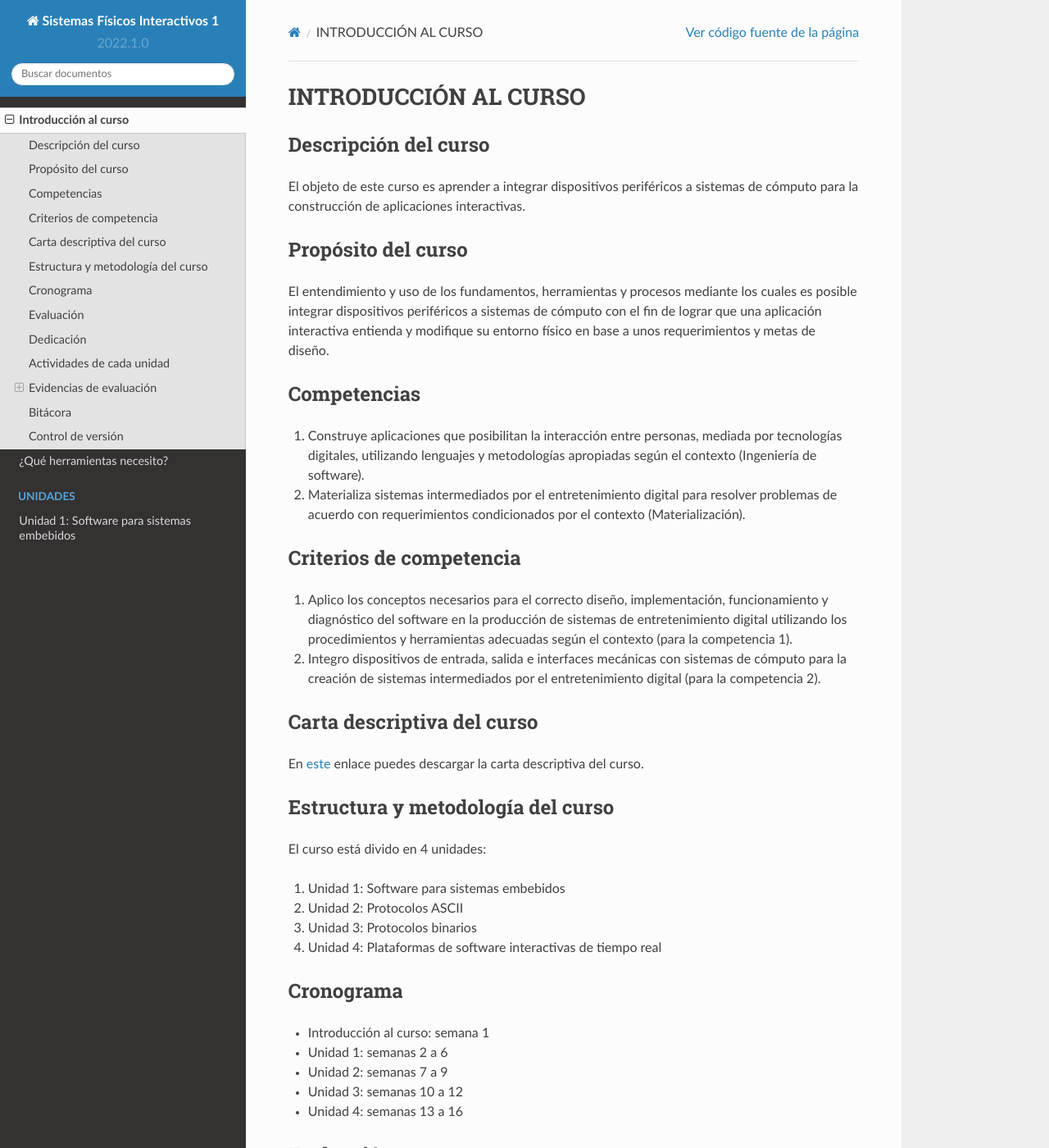
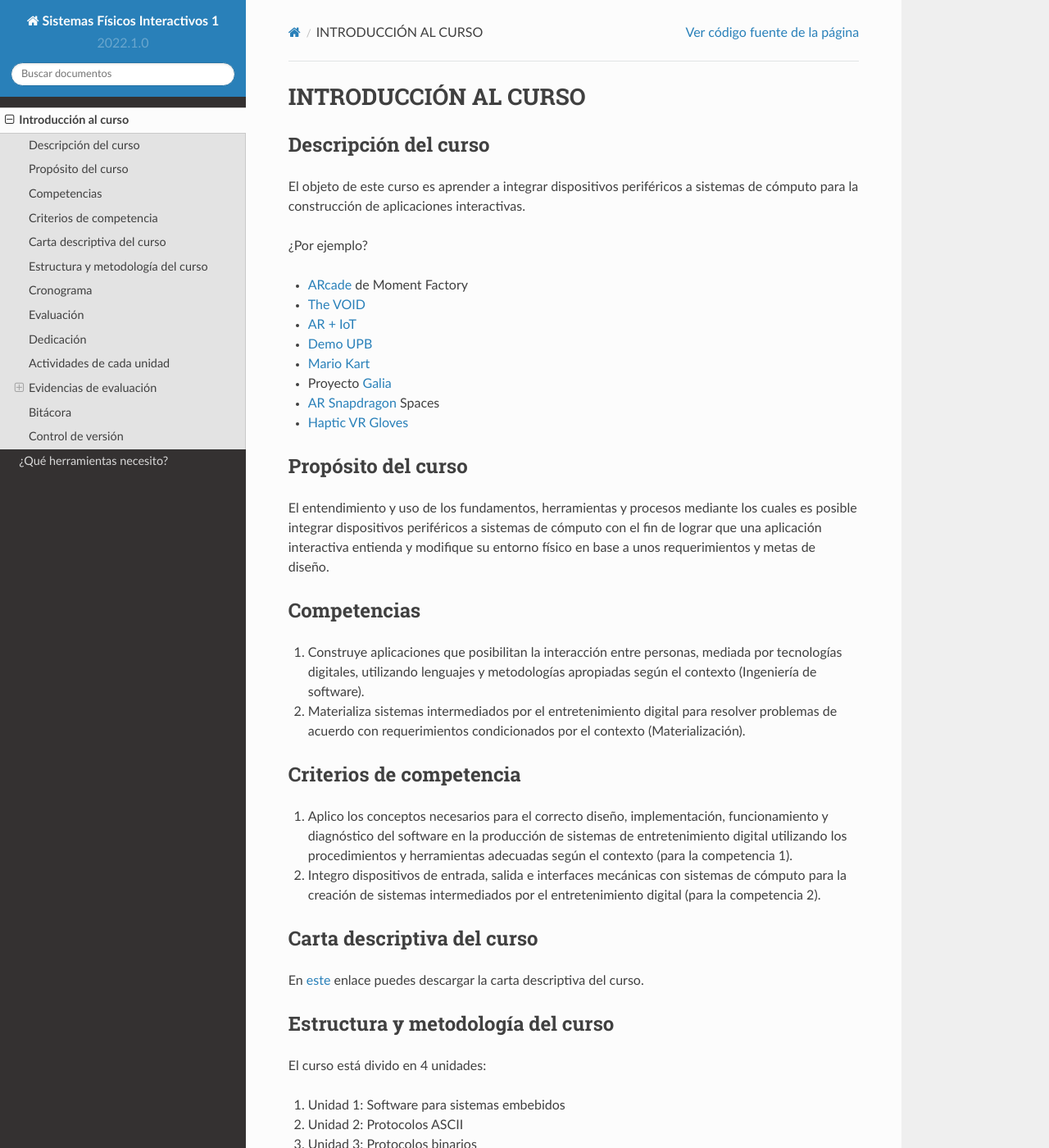
Before and after one commit to juanferfranco/SistemasFisicosInteractivos1, a Sphinx documentation site: the page built from docs/_intro/intro.rst, in a window 1280 px wide and 1400 px high. Shown: the whole window at 82% size. Built offline with Sphinx 7.4.7 and the Read the Docs theme 2.0.0, drawn with Linux system fonts in a browser that asks for light colours; pages that are not in the unit, such as notebooks, are missing from menus; some of the changed text lies outside the part shown.

Commit message:
hide Unity 1. Only Intro info

```diff
--- a/docs/_intro/intro.rst
+++ b/docs/_intro/intro.rst
@@ -6,6 +6,18 @@ Descripción del curso
 
 El objeto de este curso es aprender a integrar dispositivos periféricos a
 sistemas de cómputo para la construcción de aplicaciones interactivas.
+
+¿Por ejemplo?
+
+* `ARcade <https://youtu.be/3qmF6oCIxdQ>`__ de Moment Factory
+* `The VOID <https://youtu.be/cML814JD09g>`__
+* `AR + IoT <https://youtu.be/Fwikx1TOidE>`__
+* `Demo UPB <https://youtu.be/oskw30HNovk>`__
+* `Mario Kart <https://youtu.be/NKE39Tg9oQY>`__
+* Proyecto `Galia <https://youtu.be/4P5JcA0tB9w>`__
+* `AR Snapdragon <https://youtu.be/de0HgyUBBic>`__ Spaces
+* `Haptic VR Gloves <https://youtu.be/h5WzF1ch3ww>`__
+
 
 Propósito del curso
 ---------------------
@@ -56,15 +68,15 @@ Cronograma
 -----------
 
 * Introducción al curso: semana 1
-* Unidad 1: semanas 2 a 6
-* Unidad 2: semanas 7 a 9
+* Unidad 1: semanas 2 a 5
+* Unidad 2: semanas 6 a 9
 * Unidad 3: semanas 10 a 12
 * Unidad 4: semanas 13 a 16
 
 Evaluación
 -----------
 
-* Evaluación 1: 25%. Semana 6.
+* Evaluación 1: 25%. Semana 5.
 * Evaluación 2: 25%. Semana 9.
 * Evaluación 3: 25%. Semana 12.
 * Evaluación 4: 25%. Semana 16.
--- a/docs/index.rst
+++ b/docs/index.rst
@@ -21,8 +21,8 @@ Créditos y horas totales del curso: 2 créditos - 96 horas totales
    :maxdepth: 1
    :caption: UNIDADES
 
+..
    Unidad 1: Software para sistemas embebidos <_unidad1/unidad1>
-..
    Unidad 2: Protocolos ASCII <_unidad2/unidad2>
    Unidad 3: Protocolos binarios <_unidad3/unidad3>
    Unidad 4: Plataformas de software interactivas de tiempo real <_unidad4/unidad4>
```
